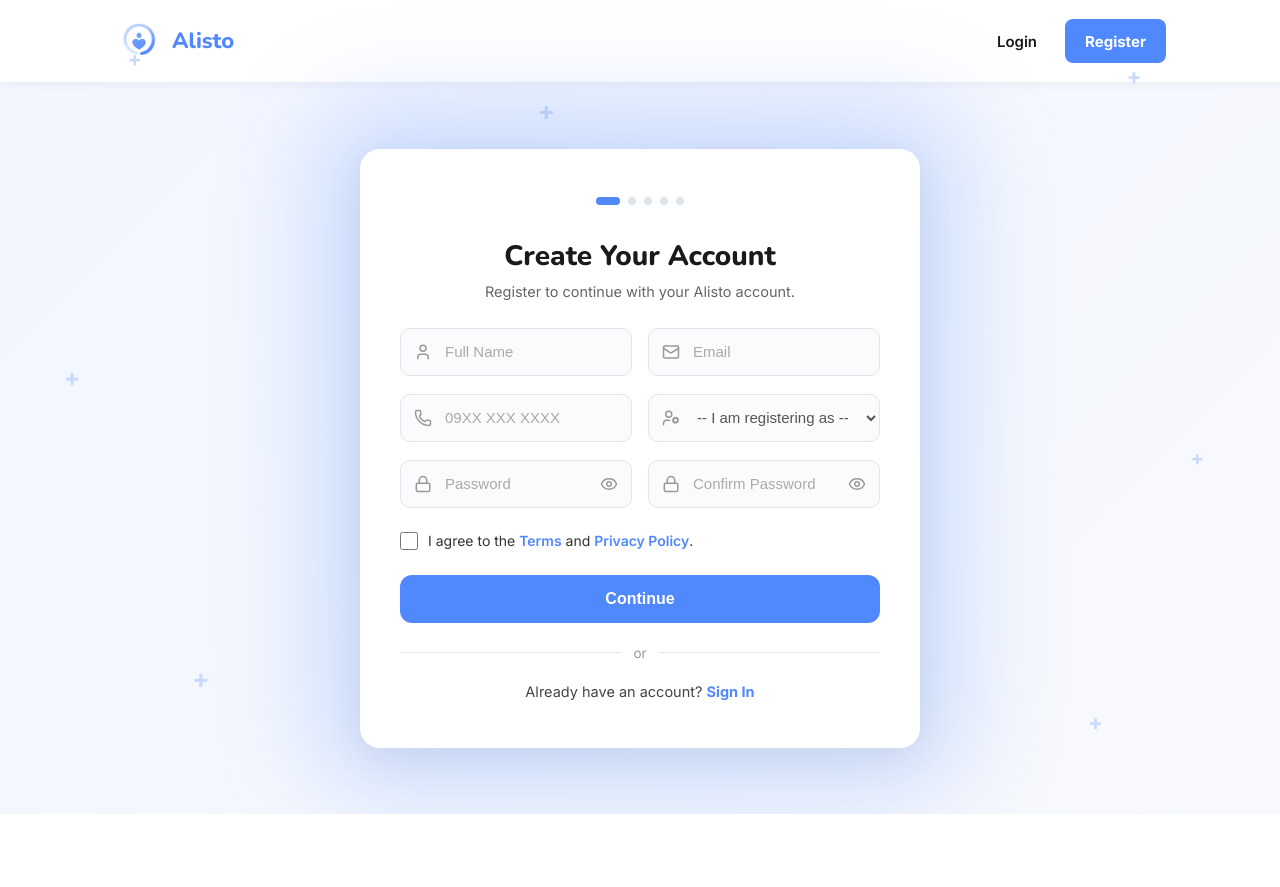
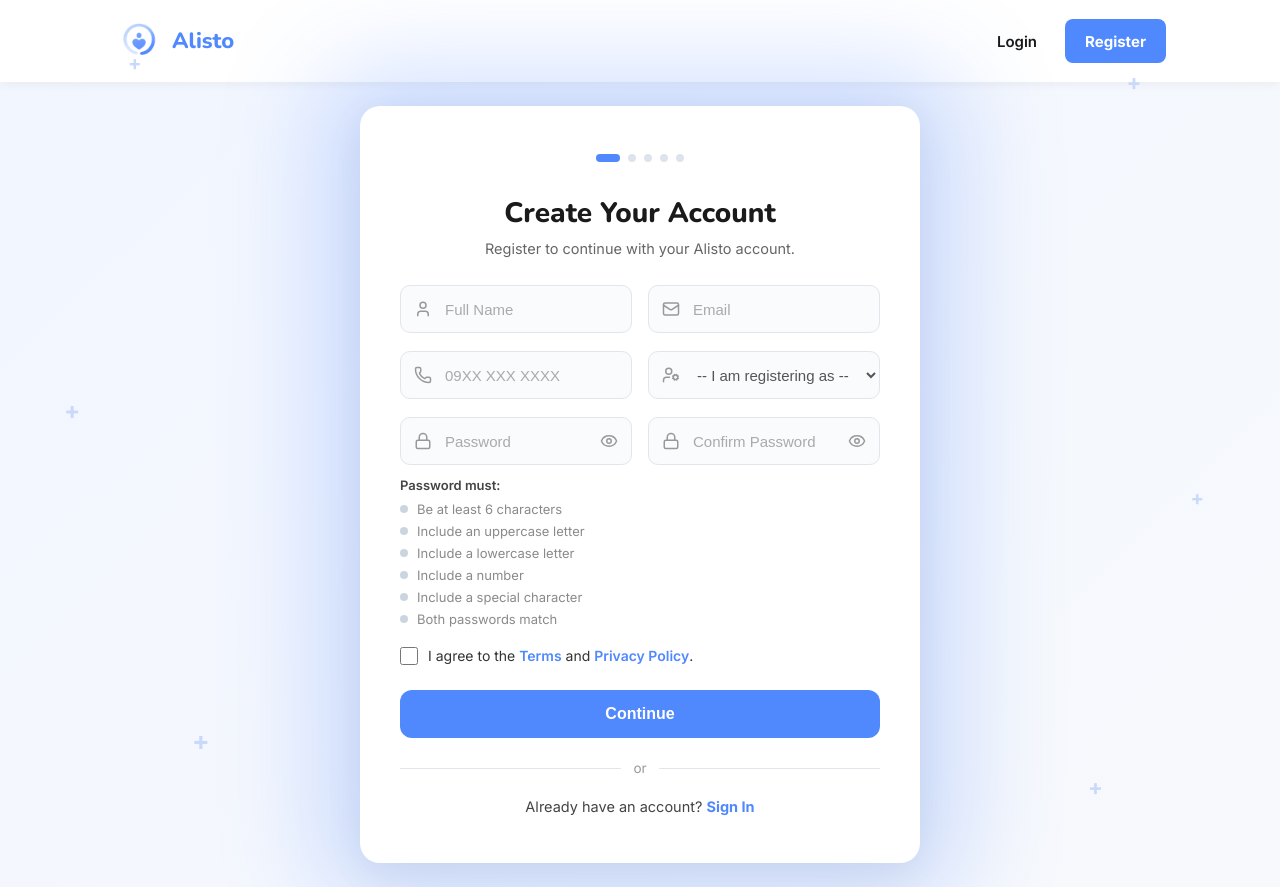
Before and after one commit to AprilEscuadro/Alisto, a Flask app: page /register in a window 1280 px wide. Before the commit the page ends 814 px from the top, so only its background shows below. Run offline with Flask 3, Linux system fonts and the light colour scheme; some libraries are stand-ins or nearby versions.

Commit message:
Family POV -Updated

```diff
--- a/app.py
+++ b/app.py
@@ -9,6 +9,7 @@ from datetime import datetime, timedelta, timezone
 import requests
 import os
 import uuid
+import re
 
 app = Flask(__name__)
 app.secret_key = 'alisto-secret-key-change-this-later'
@@ -72,6 +73,21 @@ def _family_link_count(elder_id: str) -> int:
                 count += 1
     return count
 
+# ---------- FAMILY PASSWORD RULES ----------
+# Mirrors PASSWORD_RULES in static/js/auth.js — keep the two in sync.
+FAMILY_PASSWORD_RULES = [
+    (lambda p: len(p) >= 6,                   'be at least 6 characters'),
+    (lambda p: re.search(r'[A-Z]', p),        'include an uppercase letter'),
+    (lambda p: re.search(r'[a-z]', p),        'include a lowercase letter'),
+    (lambda p: re.search(r'\d', p),           'include a number'),
+    (lambda p: re.search(r'[^A-Za-z0-9]', p), 'include a special character'),
+]
+
+
+def _check_family_password(password):
+    """Returns an error message, or None if the password is fine."""
+    missing = [label for rule, label in FAMILY_PASSWORD_RULES if not rule(password)]
+    return 'Password must ' + ', '.join(missing) + '.' if missing else None
 
 @app.route('/check_device', methods=['POST'])
 def check_device():
@@ -100,23 +116,29 @@ def check_device():
         requesting_role = (data.get('role') or 'family').strip()
         family_count = _family_link_count(elder_id)
 
+        # No free family slots left on this device.
         if requesting_role == 'family' and family_count >= MAX_FAMILY_PER_DEVICE:
             return jsonify(
                 valid=True, already_registered=True, can_join=False,
-                elder_id=elder_id, elder_display_name=_first_name(
-                    elder.get('full_name')),
+                elder_id=elder_id,
+                elder_display_name=_first_name(elder.get('full_name')),
                 family_count=family_count, family_limit=MAX_FAMILY_PER_DEVICE,
                 message=f"This device already has the maximum of {MAX_FAMILY_PER_DEVICE} linked family members."
             )
 
+        # There is room — this family member joins the existing elder.
+        # elder_full_name and elder_dob pre-fill step 3 on the register page.
         return jsonify(
             valid=True, already_registered=True, can_join=True,
-            elder_id=elder_id, elder_display_name=_first_name(
-                elder.get('full_name')),
+            elder_id=elder_id,
+            elder_display_name=_first_name(elder.get('full_name')),
+            elder_full_name=elder.get('full_name'),
+            elder_dob=elder.get('date_of_birth'),
             family_count=family_count, family_limit=MAX_FAMILY_PER_DEVICE,
             message='This device is already linked to an ALISTO user.'
         )
 
+    # Device exists but has never been claimed — this is the first family member.
     return jsonify(valid=True, already_registered=False, message='Device ID verified!')
 
 
@@ -166,8 +188,16 @@ def register():
 
         # NEW: BHWs don't register a device or an elder. They go through their own flow
         # and wait for admin approval.
+                # NEW: BHWs don't register a device or an elder. They go through their own flow
+        # and wait for admin approval.
         if role == 'bhw':
             return _register_bhw(full_name, email, password, contact_number, barangay_assigned)
+
+        # NEW: family password strength. Mirrors PASSWORD_RULES in static/js/auth.js.
+        # BHW passwords are not checked here — that flow returns above.
+        password_error = _check_family_password(password)
+        if password_error:
+            return jsonify(success=False, message=password_error), 400
 
         if not serial_number:
             return jsonify(success=False, message='Please enter a Device ID.'), 400
--- a/static/css/auth.css
+++ b/static/css/auth.css
@@ -997,3 +997,108 @@ input[type="date"] {
         transform: rotate(360deg);
     }
 }
+
+/* ============================================================
+   PASSWORD RULES CHECKLIST — live feedback on the account step
+   ============================================================ */
+
+.password-rules {
+    margin: -6px 0 18px;
+}
+
+.password-rules-title {
+    font-size: 13px;
+    font-weight: 600;
+    color: #444;
+    margin-bottom: 8px;
+}
+
+.password-rules ul {
+    list-style: none;
+    display: grid;
+    gap: 6px;
+    padding: 0;
+    margin: 0;
+}
+
+.password-rules li {
+    display: flex;
+    align-items: center;
+    gap: 9px;
+    font-size: 13px;
+    color: #8a8a8a;
+    transition: color 0.18s ease;
+}
+
+.password-rules li::before {
+    content: '';
+    width: 8px;
+    height: 8px;
+    border-radius: 50%;
+    background: #cbd5e0;
+    flex-shrink: 0;
+    transition: background 0.18s ease, box-shadow 0.18s ease;
+}
+
+.password-rules li.ok {
+    color: var(--success);
+}
+
+.password-rules li.ok::before {
+    background: var(--success);
+    box-shadow: 0 0 0 3px rgba(40, 167, 69, 0.15);
+}
+
+.password-rules li.bad {
+    color: var(--danger);
+}
+
+.password-rules li.bad::before {
+    background: var(--danger);
+    box-shadow: 0 0 0 3px rgba(220, 53, 69, 0.12);
+}
+
+/* Hide the browser's own password reveal button (Edge / Chromium) so only
+   our .toggle-password eye shows. */
+input[type="password"]::-ms-reveal,
+input[type="password"]::-ms-clear {
+    display: none;
+    width: 0;
+    height: 0;
+}
+
+/* ============================================================
+   JOIN MODE — notice banner + locked (pre-filled) fields
+   ============================================================ */
+
+.join-notice {
+    display: flex;
+    align-items: flex-start;
+    gap: 10px;
+    background: rgba(80, 136, 254, 0.08);
+    border: 1px solid rgba(80, 136, 254, 0.25);
+    border-radius: 12px;
+    padding: 12px 14px;
+    margin-bottom: 20px;
+}
+
+.join-notice-icon {
+    width: 18px;
+    height: 18px;
+    color: var(--primary);
+    flex-shrink: 0;
+    margin-top: 1px;
+}
+
+.join-notice p {
+    font-size: 13px;
+    line-height: 1.5;
+    color: #3a4a63;
+    margin: 0;
+}
+
+input.field-locked {
+    background: #f4f6f9;
+    color: #6b7280;
+    cursor: not-allowed;
+}
--- a/static/js/auth.js
+++ b/static/js/auth.js
@@ -106,6 +106,28 @@ function validateStep(step) {
     }
 
     if (step === 1) {
+        const state = getPasswordState();
+
+        if (!state.allPassed) {
+            updatePasswordChecklist();
+            document.getElementById('password').focus();
+            showFieldError(
+                document.getElementById('password'),
+                'Your password does not meet the requirements below yet.'
+            );
+            return false;
+        }
+
+        if (!state.matches) {
+            updatePasswordChecklist();
+            document.getElementById('confirm_password').focus();
+            showFieldError(
+                document.getElementById('confirm_password'),
+                'Both passwords must match.'
+            );
+            return false;
+        }
+
         const terms = document.getElementById('terms');
         if (!terms.checked) {
             showTermsError("Please read and agree to the Terms and Privacy Policy first.");
@@ -215,42 +237,60 @@ async function nextStep(currentStep, btn) {
             const res = await fetch('/check_device', {
                 method: 'POST',
                 headers: { 'Content-Type': 'application/json' },
-                body: JSON.stringify({ device_id: deviceId })
+                body: JSON.stringify({ device_id: deviceId, role: 'family' })
             });
             const data = await res.json();
 
             if (!data.valid) {
                 showFieldError(deviceInput, data.message || 'Invalid Device ID.');
-                if (btn) {
-                    btn.disabled = false;
-                    btn.textContent = 'Continue';
-                }
+                if (btn) { btn.disabled = false; btn.textContent = 'Continue'; }
                 return; // STOP — do not proceed to step 3
+            }
+
+            // Device is taken AND full — no room for another family member.
+            if (data.already_registered && !data.can_join) {
+                showFieldError(deviceInput, data.message || 'This device has no free family slots left.');
+                if (btn) { btn.disabled = false; btn.textContent = 'Continue'; }
+                return;
+            }
+
+            // Any family member after the first one joins the existing elder.
+            if (data.already_registered) {
+                applyJoinMode(data);
+            } else {
+                clearJoinMode();
             }
         } catch (err) {
             console.error(err);
             showFieldError(deviceInput, 'There was a problem verifying the Device ID. Please try again.');
-            if (btn) {
-                btn.disabled = false;
-                btn.textContent = 'Continue';
-            }
+            if (btn) { btn.disabled = false; btn.textContent = 'Continue'; }
             return;
         }
 
-        if (btn) {
-            btn.disabled = false;
-            btn.textContent = 'Continue';
-        }
+        if (btn) { btn.disabled = false; btn.textContent = 'Continue'; }
     }
 
-    // 3. Fill the review fields right before showing the Review step
+    // 3. Join mode: the address is already on file, so step 4 is skipped.
+    if (joinContext && currentStep === 3) {
+        fillReview();
+        showStep(5);
+        return;
+    }
+
+    // 4. Fill the review fields right before showing the Review step
     if (currentStep === 4) fillReview();
 
-    // 4. Finally, advance to the next step
+    // 5. Finally, advance to the next step
     showStep(currentStep + 1);
 }
 
 function prevStep(current) {
+    // Join mode skips step 4 (Home Address), so going back from Review
+    // must land on step 3, not step 4.
+    if (joinContext && current === 5) {
+        showStep(3);
+        return;
+    }
     showStep(current - 1);
 }
 
@@ -270,11 +310,16 @@ function fillReview() {
 
     setReviewText('rev_occupation', document.getElementById('occupation')?.value);
 
-    const house = document.getElementById('house_no')?.value || '';
-    const street = document.getElementById('street')?.value || '';
-    const brgy = document.getElementById('barangay')?.value || '';
-    const city = document.getElementById('city')?.value || '';
-    setReviewText('rev_address', [house, street, brgy, city].filter(Boolean).join(', '));
+    // Join mode never collects an address — it is already on the elder profile.
+    if (joinContext) {
+        setReviewText('rev_address', 'Already on file for this loved one');
+    } else {
+        const house = document.getElementById('house_no')?.value || '';
+        const street = document.getElementById('street')?.value || '';
+        const brgy = document.getElementById('barangay')?.value || '';
+        const city = document.getElementById('city')?.value || '';
+        setReviewText('rev_address', [house, street, brgy, city].filter(Boolean).join(', '));
+    }
 }
 
 function setReviewText(elementId, value) {
@@ -441,3 +486,131 @@ function handleScanSuccess(deviceId) {
         }, 900);
     }, 500);
 }
+
+// ============================================================
+// PASSWORD RULES — live checklist under the password fields
+// ============================================================
+
+const PASSWORD_RULES = [
+    { key: 'length',  test: p => p.length >= 6 },
+    { key: 'upper',   test: p => /[A-Z]/.test(p) },
+    { key: 'lower',   test: p => /[a-z]/.test(p) },
+    { key: 'number',  test: p => /\d/.test(p) },
+    { key: 'special', test: p => /[^A-Za-z0-9]/.test(p) },
+];
+
+function getPasswordState() {
+    const pwEl = document.getElementById('password');
+    const confirmEl = document.getElementById('confirm_password');
+    const pw = pwEl ? pwEl.value : '';
+    const confirm = confirmEl ? confirmEl.value : '';
+
+    return {
+        password: pw,
+        confirm: confirm,
+        allPassed: PASSWORD_RULES.every(r => r.test(pw)),
+        matches: pw.length > 0 && pw === confirm,
+    };
+}
+
+function updatePasswordChecklist() {
+    const list = document.getElementById('passwordRules');
+    if (!list) return;
+
+    const state = getPasswordState();
+    const typed = state.password.length > 0;
+
+    PASSWORD_RULES.forEach(rule => {
+        const li = list.querySelector(`[data-rule="${rule.key}"]`);
+        if (!li) return;
+        li.classList.remove('ok', 'bad');
+        if (!typed) return;                       // stay neutral until they start typing
+        li.classList.add(rule.test(state.password) ? 'ok' : 'bad');
+    });
+
+    const matchLi = list.querySelector('[data-rule="match"]');
+    if (matchLi) {
+        matchLi.classList.remove('ok', 'bad');
+        if (state.confirm.length > 0) {
+            matchLi.classList.add(state.matches ? 'ok' : 'bad');
+        }
+    }
+}
+
+document.addEventListener('DOMContentLoaded', function () {
+    ['password', 'confirm_password'].forEach(id => {
+        const el = document.getElementById(id);
+        if (el) el.addEventListener('input', updatePasswordChecklist);
+    });
+    updatePasswordChecklist();
+});
+
+// ============================================================
+// JOIN MODE — every family member after the first, on a device
+// that is already linked to an elder
+// ============================================================
+
+let joinContext = null;
+
+function lockField(el) {
+    if (!el) return;
+    el.readOnly = true;                 // readOnly, NOT disabled — disabled fields don't submit
+    el.classList.add('field-locked');
+}
+
+function unlockField(el) {
+    if (!el) return;
+    el.readOnly = false;
+    el.classList.remove('field-locked');
+}
+
+function applyJoinMode(data) {
+    joinContext = data;
+
+    document.getElementById('join_mode').value = 'join';
+    document.getElementById('existing_elder_id').value = data.elder_id || '';
+
+    const nameEl = document.getElementById('senior_full_name');
+    const dobEl = document.getElementById('dob');
+
+    if (nameEl) { nameEl.value = data.elder_full_name || ''; lockField(nameEl); }
+    if (dobEl)  { dobEl.value  = data.elder_dob || '';       lockField(dobEl); }
+
+    const notice = document.getElementById('joinNotice');
+    const noticeText = document.getElementById('joinNoticeText');
+    if (notice && noticeText) {
+        const who = data.elder_full_name || data.elder_display_name || 'this loved one';
+        noticeText.textContent =
+            `This device is already registered to ${who}. Their details are filled in ` +
+            `for you — just tell us how you are related. ` +
+            `(${data.family_count} of ${data.family_limit} family slots used.)`;
+        notice.style.display = 'flex';
+    }
+
+    // Step 4 is skipped in join mode, so its fields must not block anything.
+    document
+        .querySelectorAll('.wizard-step[data-step="4"] input, .wizard-step[data-step="4"] select')
+        .forEach(el => el.removeAttribute('required'));
+
+    if (typeof lucide !== 'undefined') lucide.createIcons();
+}
+
+function clearJoinMode() {
+    joinContext = null;
+
+    document.getElementById('join_mode').value = 'claim';
+    document.getElementById('existing_elder_id').value = '';
+
+    const nameEl = document.getElementById('senior_full_name');
+    const dobEl = document.getElementById('dob');
+
+    if (nameEl) { unlockField(nameEl); nameEl.value = ''; }
+    if (dobEl)  { unlockField(dobEl);  dobEl.value = ''; }
+
+    const notice = document.getElementById('joinNotice');
+    if (notice) notice.style.display = 'none';
+
+    document
+        .querySelectorAll('.wizard-step[data-step="4"] input, .wizard-step[data-step="4"] select')
+        .forEach(el => el.setAttribute('required', 'required'));
+}
--- a/templates/register.html
+++ b/templates/register.html
@@ -72,6 +72,19 @@
           action="{{ url_for('register') }}"
           enctype="multipart/form-data"
         >
+          <!-- JOIN MODE STATE -->
+          <!-- 'claim' = first family member on a fresh device (types the loved
+               one's details). 'join'  = any later family member on a device that
+               already has an elder (details are pre-filled and locked).
+               Both are set by applyJoinMode() / clearJoinMode() in auth.js. -->
+          <input type="hidden" id="join_mode" name="join_mode" value="claim" />
+          <input
+            type="hidden"
+            id="existing_elder_id"
+            name="existing_elder_id"
+            value=""
+          />
+
           <!-- STEP 1: ACCOUNT INFO -->
           <div class="wizard-step active" data-step="1">
             <h1>Create Your Account</h1>
@@ -160,7 +173,6 @@
                     name="password"
                     placeholder="Password"
                     required
-                    minlength="6"
                   />
                   <button
                     type="button"
@@ -181,7 +193,6 @@
                     name="confirm_password"
                     placeholder="Confirm Password"
                     required
-                    minlength="6"
                   />
                   <button
                     type="button"
@@ -192,6 +203,27 @@
                   </button>
                 </div>
               </div>
+            </div>
+
+            <!-- Live password checklist. Dots are grey until the user starts
+                 typing, then turn green (rule met) or red (rule not met).
+                 Driven by updatePasswordChecklist() in auth.js. -->
+            <div class="password-rules" id="passwordRules">
+              <p class="password-rules-title">Password must:</p>
+              <ul>
+                <li data-rule="length"><span>Be at least 6 characters</span></li>
+                <li data-rule="upper">
+                  <span>Include an uppercase letter</span>
+                </li>
+                <li data-rule="lower">
+                  <span>Include a lowercase letter</span>
+                </li>
+                <li data-rule="number"><span>Include a number</span></li>
+                <li data-rule="special">
+                  <span>Include a special character</span>
+                </li>
+                <li data-rule="match"><span>Both passwords match</span></li>
+              </ul>
             </div>
 
             <div class="terms-row">
@@ -300,6 +332,14 @@
           <div class="wizard-step" data-step="3">
             <h1>Loved one's Personal Information</h1>
             <p class="auth-subtitle">Tell us about your loved one.</p>
+
+            <!-- Shown only in join mode: the device already has an elder, so the
+                 name and date of birth below are pre-filled and locked. Filled
+                 in by applyJoinMode() in auth.js. -->
+            <div class="join-notice" id="joinNotice" style="display: none">
+              <i data-lucide="info" class="join-notice-icon"></i>
+              <p id="joinNoticeText"></p>
+            </div>
 
             <div class="form-group">
               <label class="field-label">Full Name</label>
```
